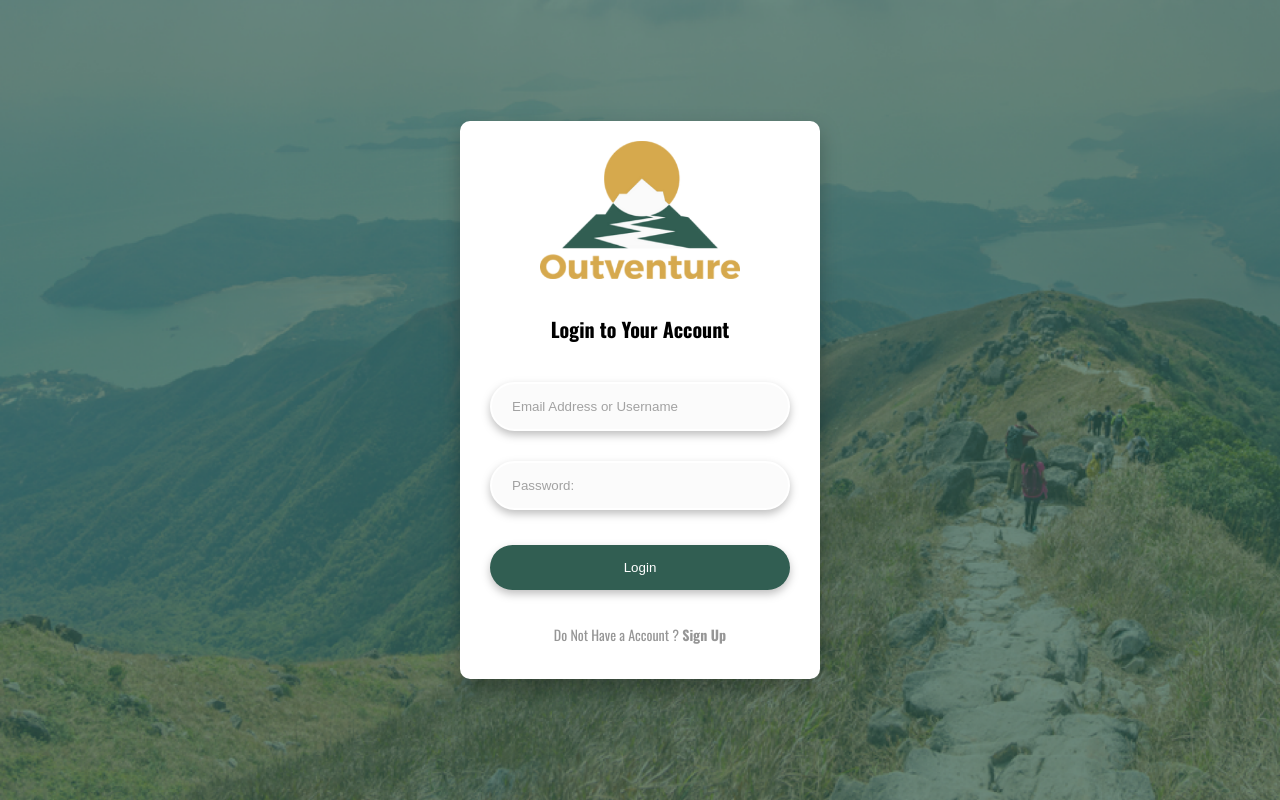
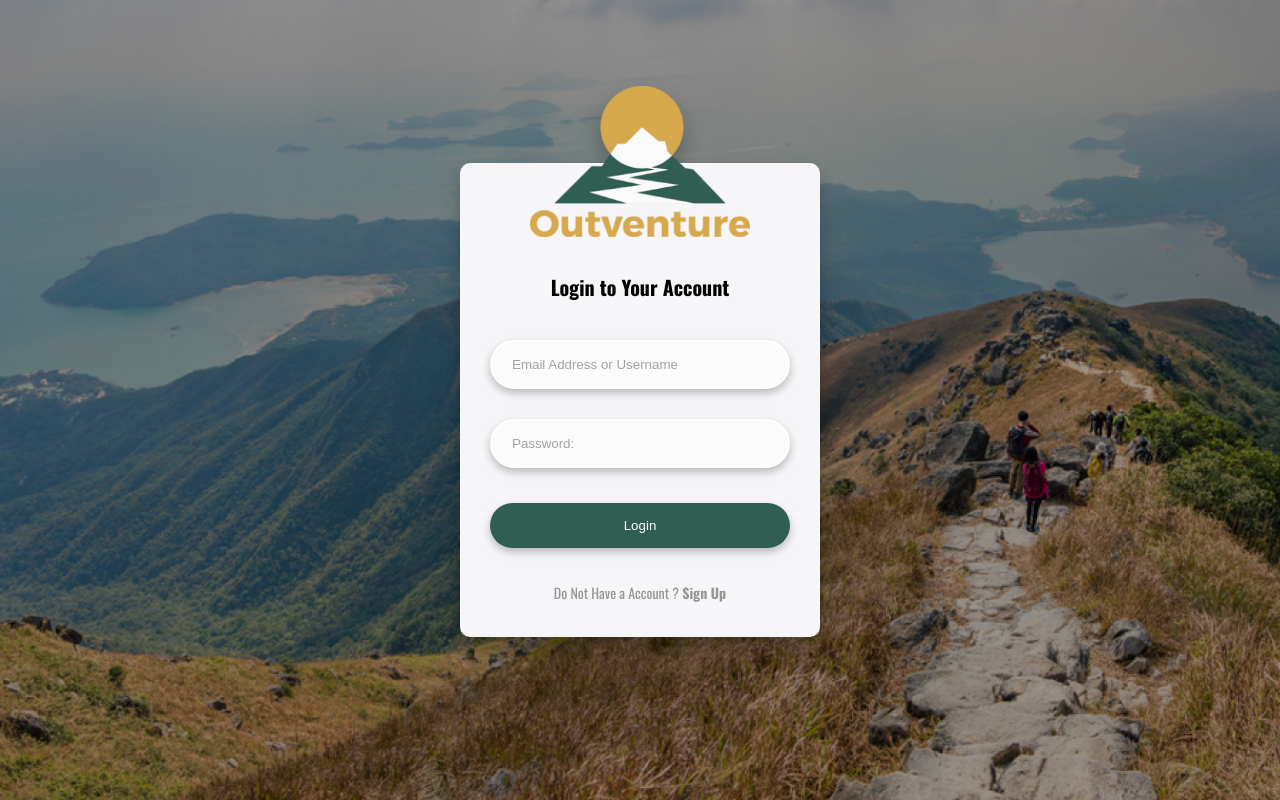
Before and after one commit to KuroP1/outventure, a PHP site: page /authentication/login.php in a window 1280 px wide. Run offline with PHP 8.4, Linux system fonts and the light colour scheme.

Commit message:
LG Page Update

```diff
--- a/authentication/login.css
+++ b/authentication/login.css
@@ -1,6 +1,7 @@
 body {
     margin: 0px;
     font-family: 'Oswald', sans-serif;
+    background-color: #f6f5f8;
 }
 
 a {
@@ -24,6 +25,7 @@ form {
     border-radius: 10px;
     -webkit-filter: drop-shadow(0px 10px 10px rgba(0, 0, 0, 0.25));
     filter: drop-shadow(0px 10px 10px rgba(0, 0, 0, 0.25));
+    background-color: #f6f5f8;
 }
 
 .main-container {
@@ -48,8 +50,9 @@ form {
 }
 
 .Logo {
-    width: 200px;
+    width: 220px;
     align-self: center;
+    margin-top: -97px;
 }
 
 .top-text {
@@ -120,8 +123,9 @@ form {
     }
 
     .Logo {
-        width: 200px;
+        width: 220px;
         align-self: center;
+        margin-top: -97px;
     }
 
     .top-text {
@@ -135,11 +139,12 @@ form {
         flex-direction: column;
         width: 100%;
         max-width: 300px;
-        background-color: #FFFFFF;
+        background-color: #f6f5f8;
         padding: 20px 30px 20px 30px;
         border-radius: 10px;
         -webkit-filter: drop-shadow(0px 10px 10px rgba(0, 0, 0, 0.25));
         filter: drop-shadow(0px 10px 10px rgba(0, 0, 0, 0.25));
+        background-color: #f6f5f8;
     }
 
     .form-input {
@@ -180,8 +185,9 @@ form {
     }
 
     .Logo {
-        width: 200px;
+        width: 220px;
         align-self: center;
+        margin-top: -97px;
     }
 
     .top-text {
@@ -200,6 +206,7 @@ form {
         border-radius: 10px;
         -webkit-filter: drop-shadow(0px 10px 10px rgba(0, 0, 0, 0.25));
         filter: drop-shadow(0px 10px 10px rgba(0, 0, 0, 0.25));
+        background-color: #f6f5f8;
     }
 
     .form-input {
@@ -259,6 +266,7 @@ form {
         border-radius: 0px;
         -webkit-filter: drop-shadow(0px 0px 0px rgba(255, 255, 255, 255));
         filter: drop-shadow(0px 0px 0px rgba(255, 255, 255, 255));
+        background-color: #f6f5f8;
     }
 
     .form-input {
```
Also changed, not shown: images/Login&Register/LeftBanner.png, images/Login&Register/LeftSmall.png.
